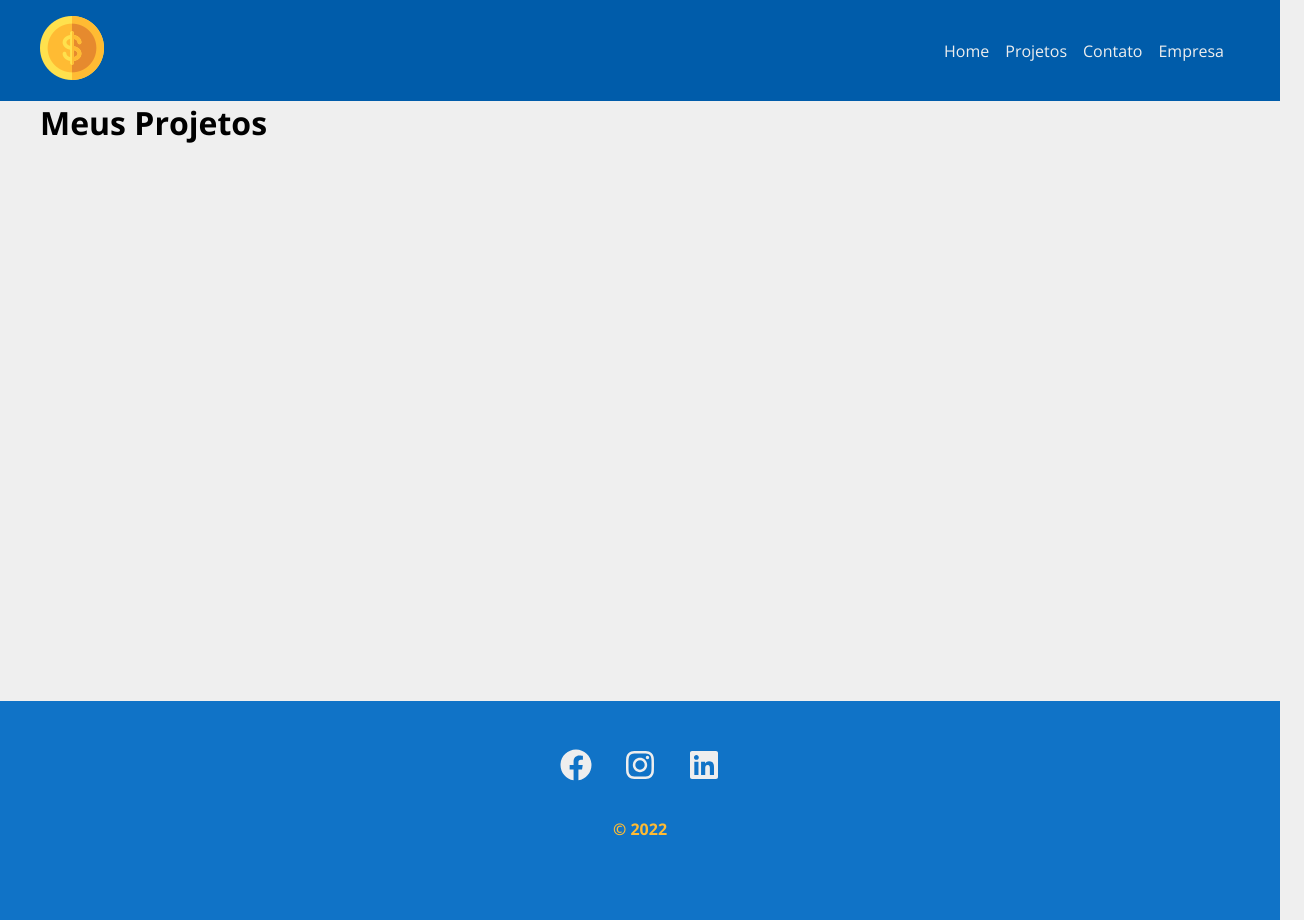
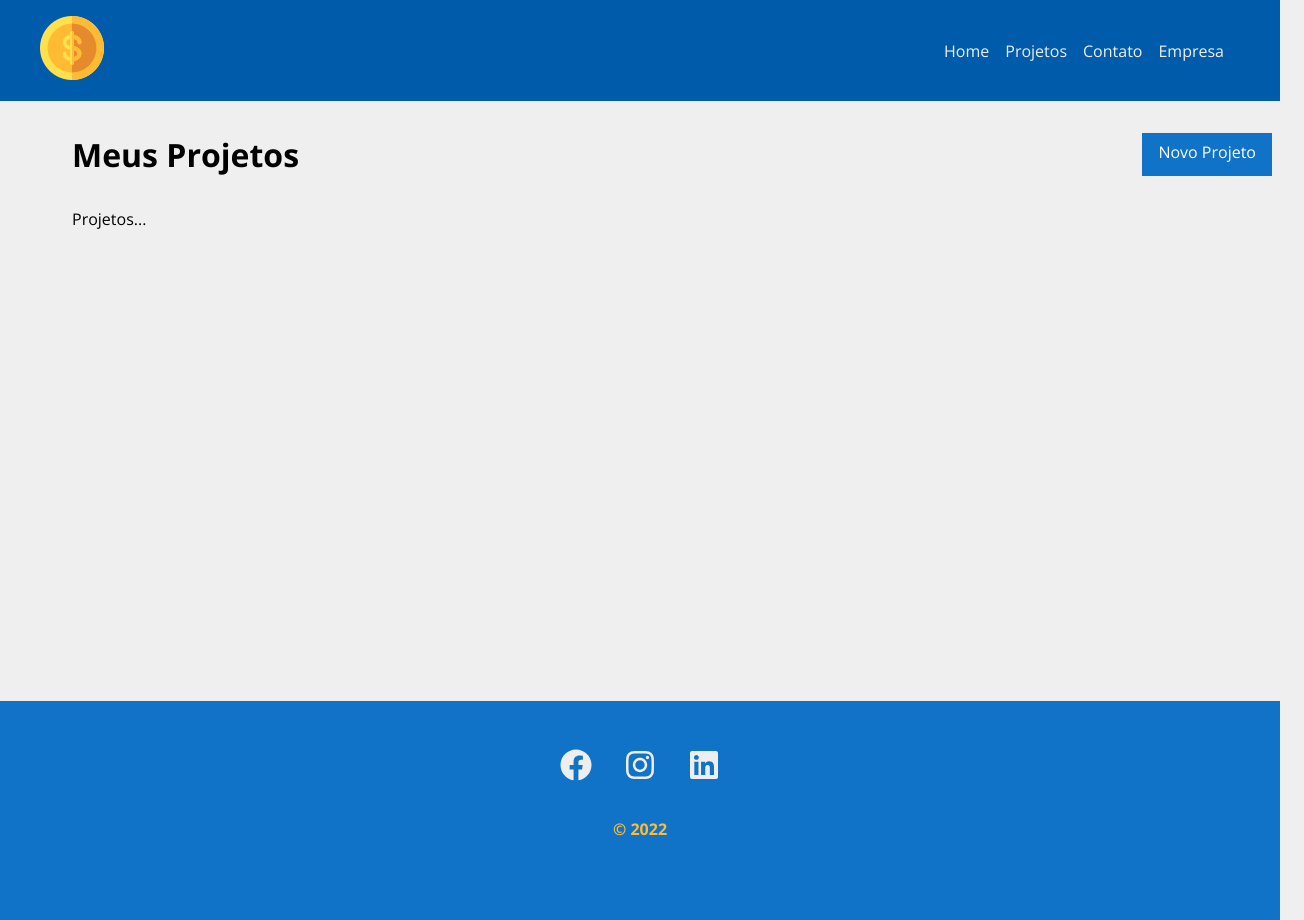
Before and after one commit to allangadelha/my-manager, a React (Create React App) app: page /projects in a window 1280 px wide. Shown: the whole page, 1304 px wide, since content can reach past the window. Built offline with nearby package versions, Linux system fonts and the light colour scheme.

Commit message:
Creating project dashboard

```diff
--- a/src/components/pages/Projects.js
+++ b/src/components/pages/Projects.js
@@ -1,6 +1,10 @@
 import { useLocation } from "react-router-dom";
 
 import Message from "../layout/Message";
+import Container from "../layout/Container";
+import LinkButtom from "../layout/LinkButton";
+
+import styles from  './Projects.module.css';
 
 function Projects() {
 
@@ -13,9 +17,15 @@
 
     return (
 
-        <div>
-            <h1>Meus Projetos</h1>
+        <div className={styles.project_container}>
+            <div className={styles.title_container}>
+                <h1>Meus Projetos</h1>
+                <LinkButtom to="/newproject" text="Novo Projeto"/>
+            </div>
             {message && <Message type="success" msg="Mensagem de teste" />}
+            <Container customCassl="start">
+                <p>Projetos...</p>
+            </Container>
         </div>
 
     )
--- /dev/null
+++ b/src/components/pages/Projects.module.css
@@ -0,0 +1,9 @@
+.project_container {
+    padding: 2em;
+}
+
+.title_container {
+    display: flex;
+    justify-content: space-between;
+    margin-bottom: 2em;
+}
```
